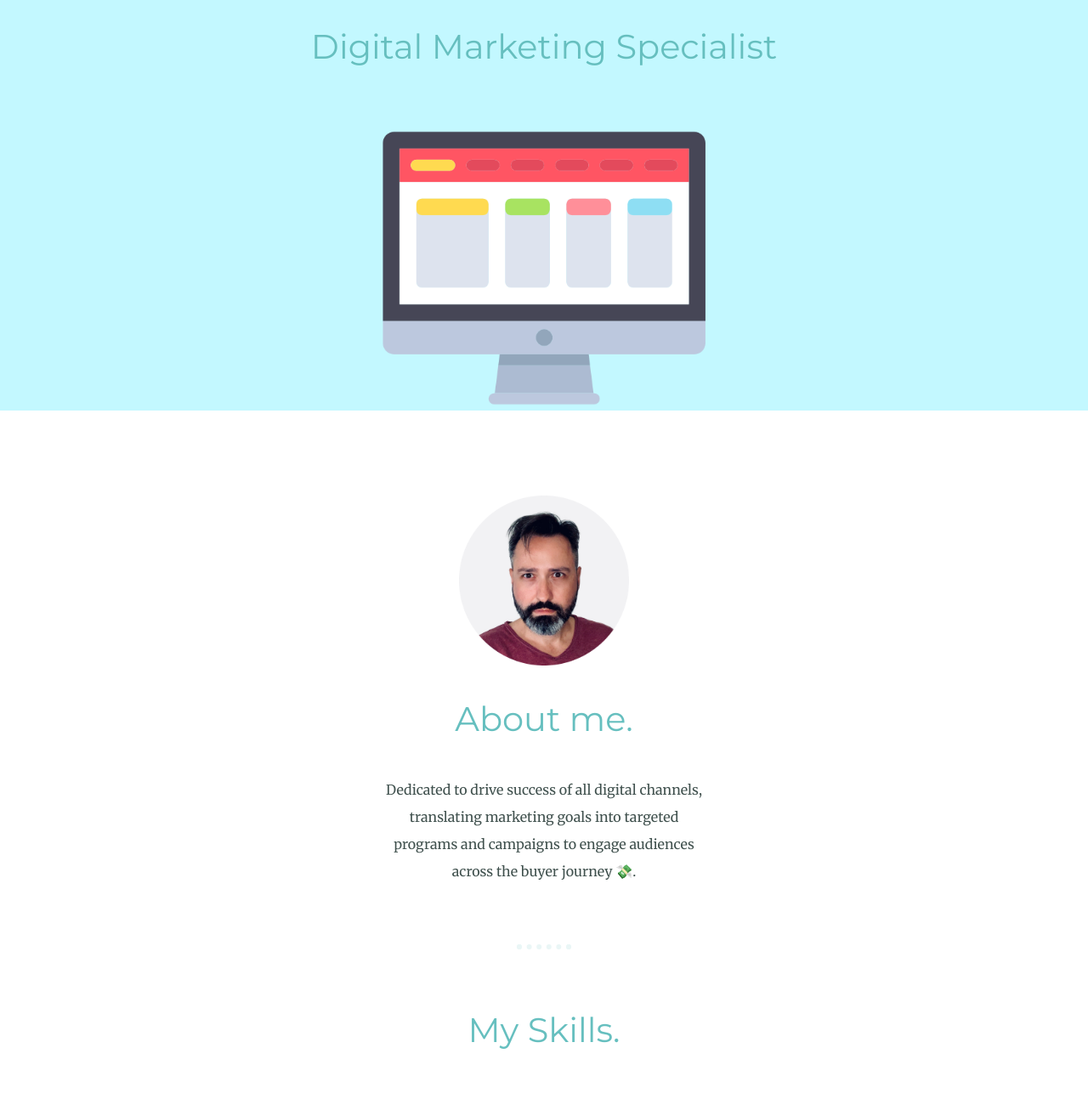
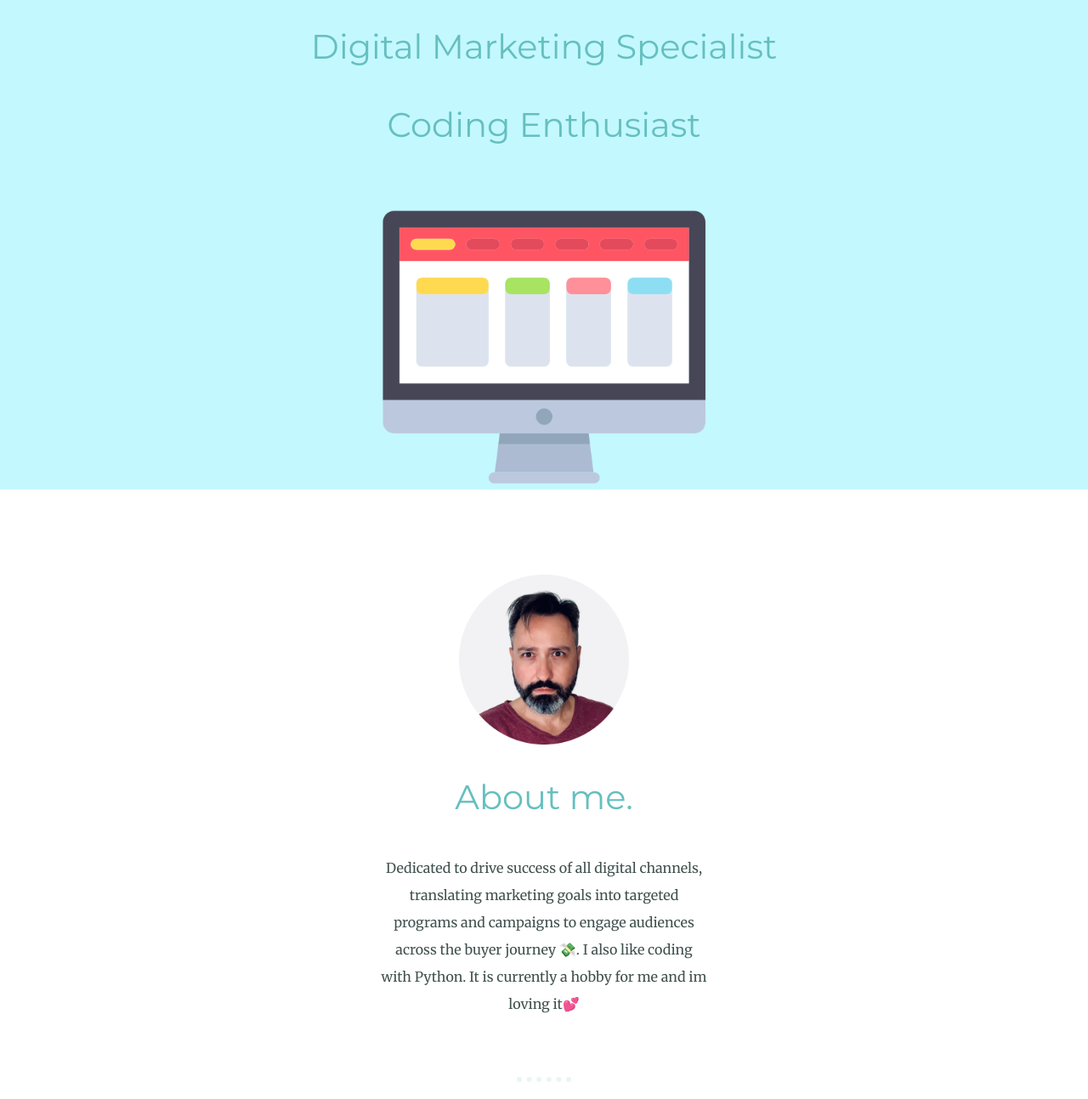
Before and after one commit to jimmydice/cv, a plain HTML site: page index.html in a window 1280 px wide. Shown: the part 285-1578 px from the top of the page at 85% size. Drawn offline with Linux system fonts and the light colour scheme.

Commit message:
Update index.html

```diff
--- a/index.html
+++ b/index.html
@@ -13,6 +13,7 @@
     <!-- <img class ="top-cloud" src="images/top-right.png" alt="cloud-img"> -->
       <h1 style="">Dimitris Zaras.</h1>
       <h2>Digital Marketing Specialist</h2>
+      <h2>Coding Enthusiast</h2>
 
     <!-- <img class="bottom-cloud" src="images/botton-left.png" alt="cloud-img"> -->
     <img src="images/computer1.png" alt="cloud-img">
@@ -22,7 +23,7 @@
     <div class="profile">
       <img src="images/jim3.png" alt="dimitris-zaras-picture">
       <h2>About me.</h2>
-      <p class="intro">Dedicated to drive success of all digital channels, translating marketing goals into targeted programs and campaigns to engage audiences across the buyer journey 💸.</p>
+      <p class="intro">Dedicated to drive success of all digital channels, translating marketing goals into targeted programs and campaigns to engage audiences across the buyer journey 💸. I also like coding with Python. It is currently a hobby for me and im loving it💕</p>
     </div>
     <hr>
     <div class="skills">
```
